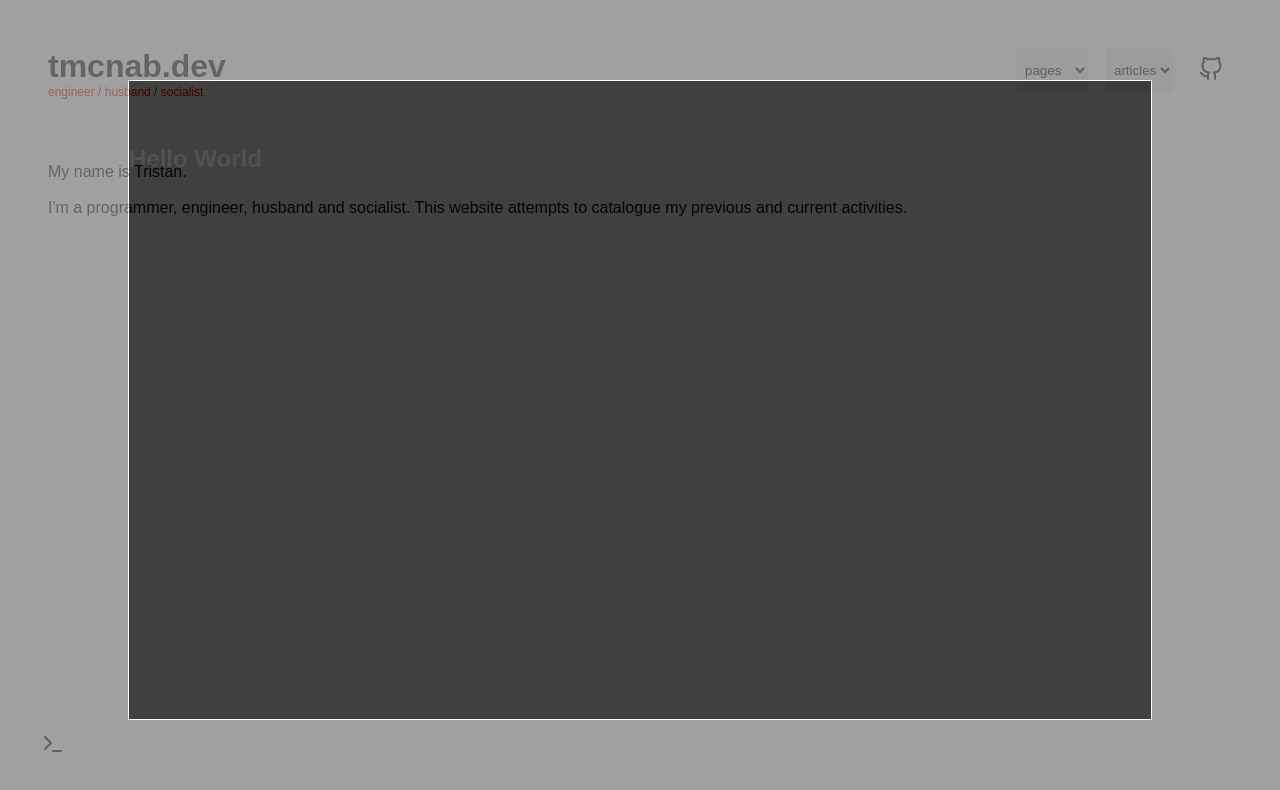
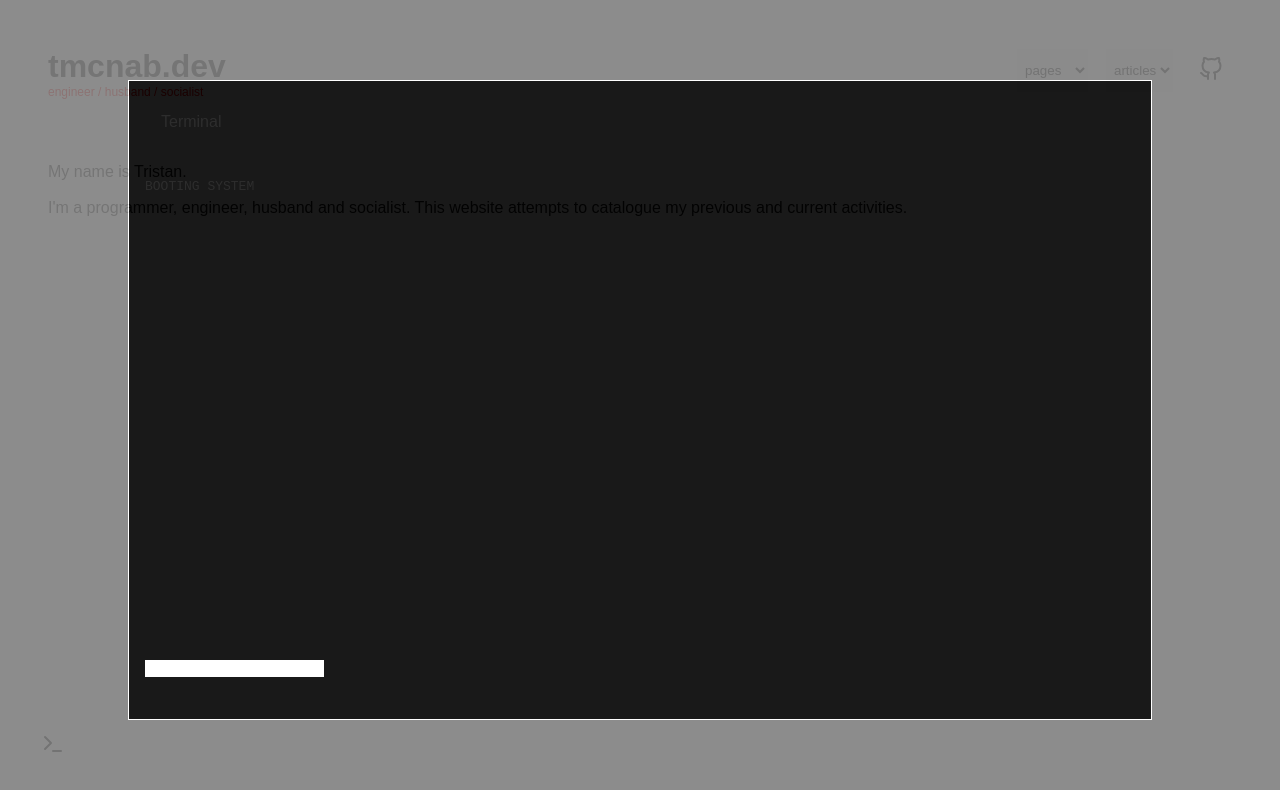
Before and after one commit to tmcnab/tmcnab.dev, a Next.js app: page / in a window 1280 px wide. Both pictures are taken after a click on the button 53 px from the left and 745 px from the top of the page. Shown: the top 790 px of the page. Built offline with nearby package versions, Linux system fonts and the light colour scheme.

Commit message:
start working on modals

```diff
--- a/src/components/Modal/Background.tsx
+++ b/src/components/Modal/Background.tsx
@@ -13,7 +13,7 @@ export default function Modal(props: ModalProps) {
 		display: props.open ? 'block' : 'none',
 		height: '100vh',
 		left: 0,
-		opacity: 0.75,
+		opacity: 0.9,
 		position: 'fixed',
 		top: 0,
 		width: '100vw',
--- /dev/null
+++ b/src/components/Modal/Header.tsx
@@ -0,0 +1,11 @@
+export interface HeaderProps {
+	title: string
+}
+
+export default function Header (props: HeaderProps) {
+	return (
+		<header style={{ display: 'flex', justifyContent: 'space-between' }}>
+			<span>{props.title}</span>
+		</header>
+	)
+}
--- a/src/components/Modal/Modal.tsx
+++ b/src/components/Modal/Modal.tsx
@@ -2,9 +2,11 @@
 
 import Background from '@/components/Modal/Background'
 import { CSSProperties } from 'react'
+import Header from './Header'
 
 export interface ModalProps {
 	open: boolean
+	title: string
 }
 
 const style: CSSProperties = {
@@ -12,22 +14,25 @@ const style: CSSProperties = {
 	border: '1px solid white',
 	height: '80vh',
 	left: '10vw',
+	opacity: 1,
+	padding: '1rem',
 	position: 'absolute',
 	top: '10vh',
 	width: '80vw',
-	zIndex: 10001,
-	opacity: 1,
+	zIndex: 10010,
 }
 
-export default function Modal({ open }: ModalProps) {
+export default function Modal({ open, title }: ModalProps) {
 	console.log(`[Modal open={props.open}]`)
 
 	return (
 		<Background open={open}>
 			<div style={style}>
-				<header>
-				</header>
-				<h2>Hello World</h2>
+				<Header title={title} />
+				<pre style={{ minHeight: '60vh' }}>BOOTING SYSTEM</pre>
+				<footer>
+					<input style={{border: '1px solid white'}} />
+				</footer>
 			</div>
 		</Background>
 	)
--- a/src/components/TerminalButton.tsx
+++ b/src/components/TerminalButton.tsx
@@ -10,7 +10,7 @@ export default function TerminalButton () {
 	return (
 		<>
 			<Button children={<Terminal />} onClick={() => setOpen(true)} />
-			<Modal open={open} />
+			<Modal open={open} title='Terminal' />
 		</>
 	)
 }
```
